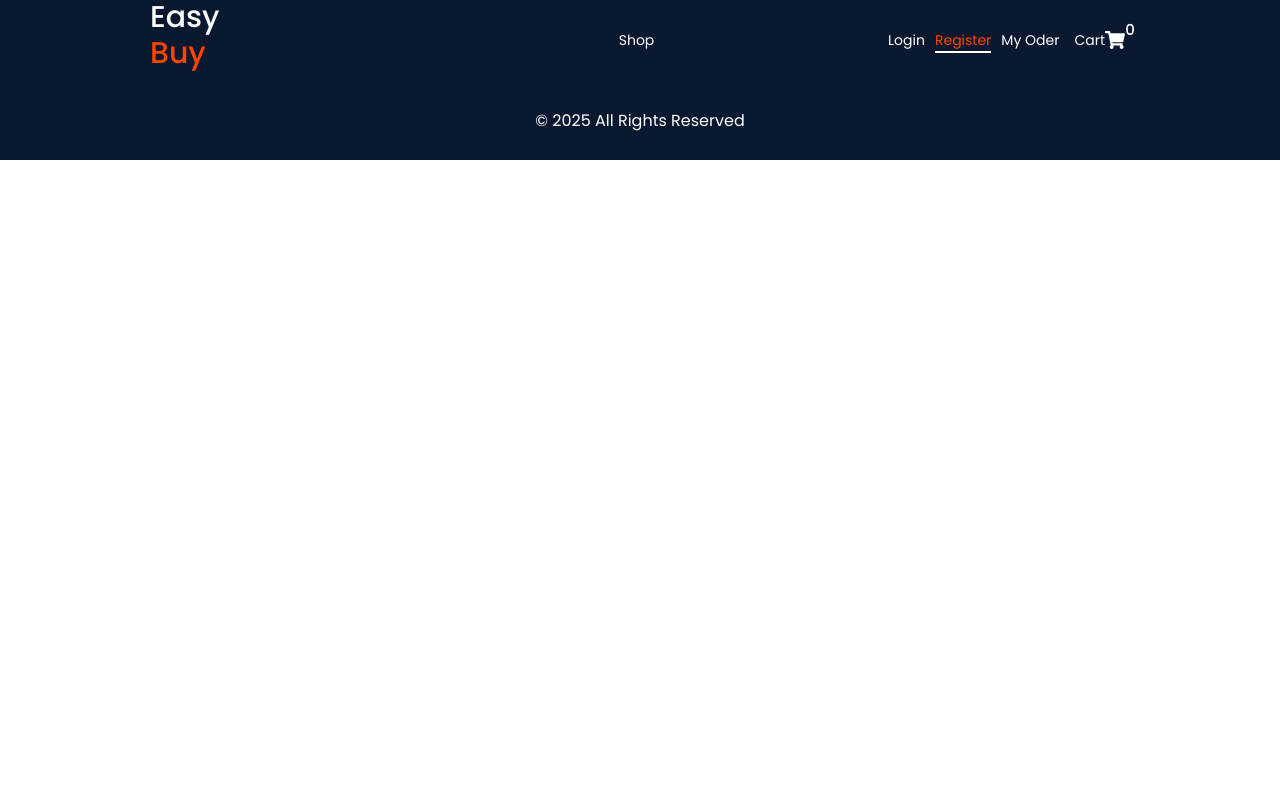
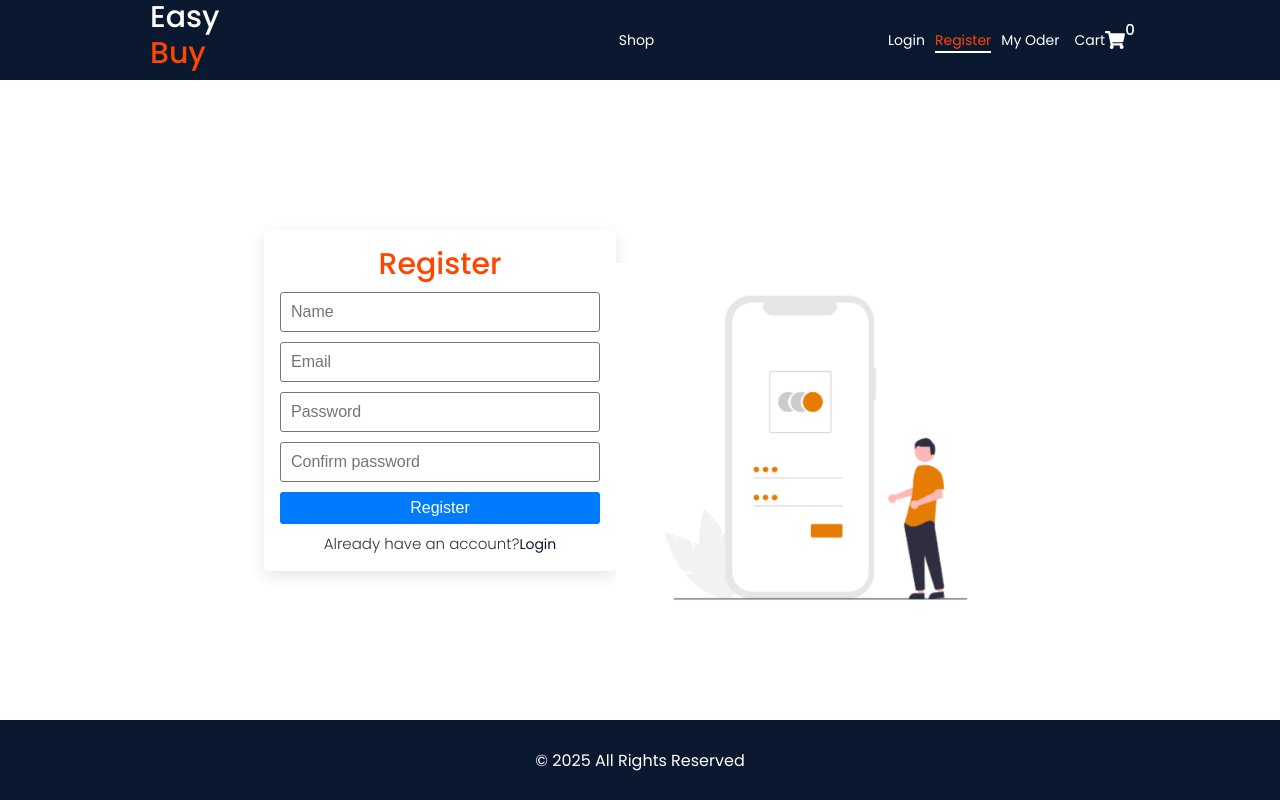
Before and after one commit to Udex91/EasyBuy, a React (Create React App) app in the folder frontend/: page /register in a window 1280 px wide. Built offline with nearby package versions, Linux system fonts and the light colour scheme.

Commit message:
Login and Register page designs completed

```diff
--- a/frontend/src/App.js
+++ b/frontend/src/App.js
@@ -2,6 +2,8 @@
 import Home from './pages/home/home';
 import Header from './components/header/Header';
 import Footer from './components/footer/Footer';
+import Login from './pages/auth/Login';
+import Register from './pages/auth/Register';
 
 
 
@@ -14,6 +16,8 @@
 
         <Routes>
           <Route path='/' element={<Home/>}/>
+          <Route path='/login' element={<Login/>}/>
+          <Route path='/register' element={<Register/>}/>
         </Routes>
         <Footer/>
       </BrowserRouter>
--- a/frontend/src/components/card/Card.js
+++ b/frontend/src/components/card/Card.js
@@ -1,11 +1,11 @@
-import styles from './card.module.scss';
+import styles from './Card.module.scss';
 
 const Card = ({children, cardClass}) => {
   return (
-    <div>
+    <div className={`${styles.card} ${cardClass}`}>
         {children}
     </div>
   )
 }
 
-export default Card
+export default Card;
--- /dev/null
+++ b/frontend/src/pages/auth/Login.js
@@ -0,0 +1,49 @@
+import React, { useState } from 'react';
+import styles from './auth.module.scss';
+import loginImg from '../../assets/login.png';
+import Card from '../../components/card/Card';
+import { Link } from 'react-router-dom';
+
+const Login = () => {
+  const [email, setEmail] = useState('')
+  const [password, setPassword] = useState('')
+
+  const loginUser =()=>{};
+  return (
+    <section className={`container ${styles.auth}`}>
+    <div className={styles.img}>
+      <img src={loginImg} alt='Login' width={400}/>
+    </div>
+
+    <Card>
+    <div className={styles.form}>
+        <h2>Login</h2>
+        <form onSubmit={loginUser}>
+        <input
+          type='text'
+          placeholder='Email'
+          required
+          value={email}
+          onChange={(e) => setEmail(e.target.value)}
+        />
+        <input
+          type='password'
+          placeholder='Password'
+          required
+          value={password}
+          onChange={(e)=> setPassword(e.target.value)}
+        />
+        <button type='submit' className='--btn --btn-primary --btn-block'>Login</button>
+        </form>
+        <span className={styles.register}>
+            <p>Don't have an account?</p>
+            <Link to='/register'>Register</Link>
+        </span>
+    </div>
+    </Card>
+
+    </section>
+  )
+}
+
+export default Login
--- /dev/null
+++ b/frontend/src/pages/auth/Register.js
@@ -0,0 +1,86 @@
+import React, { useState } from 'react'
+import styles from './auth.module.scss';
+import { Link } from 'react-router-dom';
+import Card from '../../components/card/Card';
+import loginImg from '../../assets/login.png';
+
+
+const initialState ={
+  name: '',
+  email: '',
+  password: '',
+  cPassword: '',
+};
+
+const Register = () => {
+  const [formData, setFormData] = useState(initialState);
+  const {name, email, password, cPassword} = formData;
+
+  const handleInputChange=(e)=>{
+      const {name, value} = e.target
+      setFormData({...formData, [name]: value})
+  };
+
+  const registerUser =()=>{};
+  return (
+    <section className={`container ${styles.auth}`}>
+
+
+    <Card>
+    <div className={styles.form}>
+        <h2>Register</h2>
+        <form onSubmit={registerUser}>
+        <input
+          type='text'
+          placeholder='Name'
+          required
+          name={name}
+          value={name}
+          onChange={handleInputChange}
+        />
+
+        <input
+          type='text'
+          placeholder='Email'
+          required
+          name={email}
+          value={email}
+          onChange={handleInputChange}
+        />
+
+        <input
+          type='password'
+          placeholder='Password'
+          required
+          name={password}
+          value={password}
+          onChange={handleInputChange}
+        />
+
+        <input
+          type='password'
+          placeholder='Confirm password'
+          required
+          name='cPassword'
+          value={cPassword}
+          onChange={handleInputChange}
+        />
+
+        <button type='submit' className='--btn --btn-primary --btn-block'>Register</button>
+        </form>
+        <span className={styles.register}>
+            <p>Already have an account?</p>
+            <Link to='/login'>Login</Link>
+        </span>
+    </div>
+    </Card>
+
+    <div className={styles.img}>
+      <img src={loginImg} alt='Login' width={400}/>
+    </div>
+
+    </section>
+  )
+}
+
+export default Register;
--- /dev/null
+++ b/frontend/src/pages/auth/auth.module.scss
@@ -0,0 +1,74 @@
+.auth {
+  min-height: 80vh;
+  display: flex;
+  justify-content: center;
+  align-items: center;
+
+  .img {
+    animation: slide-down 0.5s ease;
+  }
+
+  .form {
+    width: 35rem;
+    padding: 1.5rem;
+    animation: slide-up 0.5s ease;
+    h2 {
+      color: var(--color-danger);
+      text-align: center;
+    }
+    form {
+      input[type="text"],
+      input[type="email"],
+      input[type="password"] {
+        display: block;
+        font-size: 1.6rem;
+        font-weight: 300;
+        padding: 1rem;
+        margin: 1rem auto;
+        width: 100%;
+        border: 1px solid #777;
+        border-radius: 3px;
+        outline: none;
+      }
+      .links {
+        display: flex;
+        justify-content: space-between;
+        margin: 5px 0;
+      }
+
+      p {
+        text-align: center;
+        margin: 1rem;
+      }
+    }
+    .register {
+      display: flex;
+      justify-content: center;
+      align-items: center;
+      margin-top: 1rem;
+    }
+  }
+
+  @keyframes slide-up {
+    0% {
+      transform: translateY(-5rem);
+    }
+    100% {
+      transform: translateY(0);
+    }
+  }
+  @keyframes slide-down {
+    0% {
+      transform: translateY(5rem);
+    }
+    100% {
+      transform: translateY(0);
+    }
+  }
+}
+
+@media screen and (max-width: 700px) {
+  .img {
+    display: none;
+  }
+}
```
